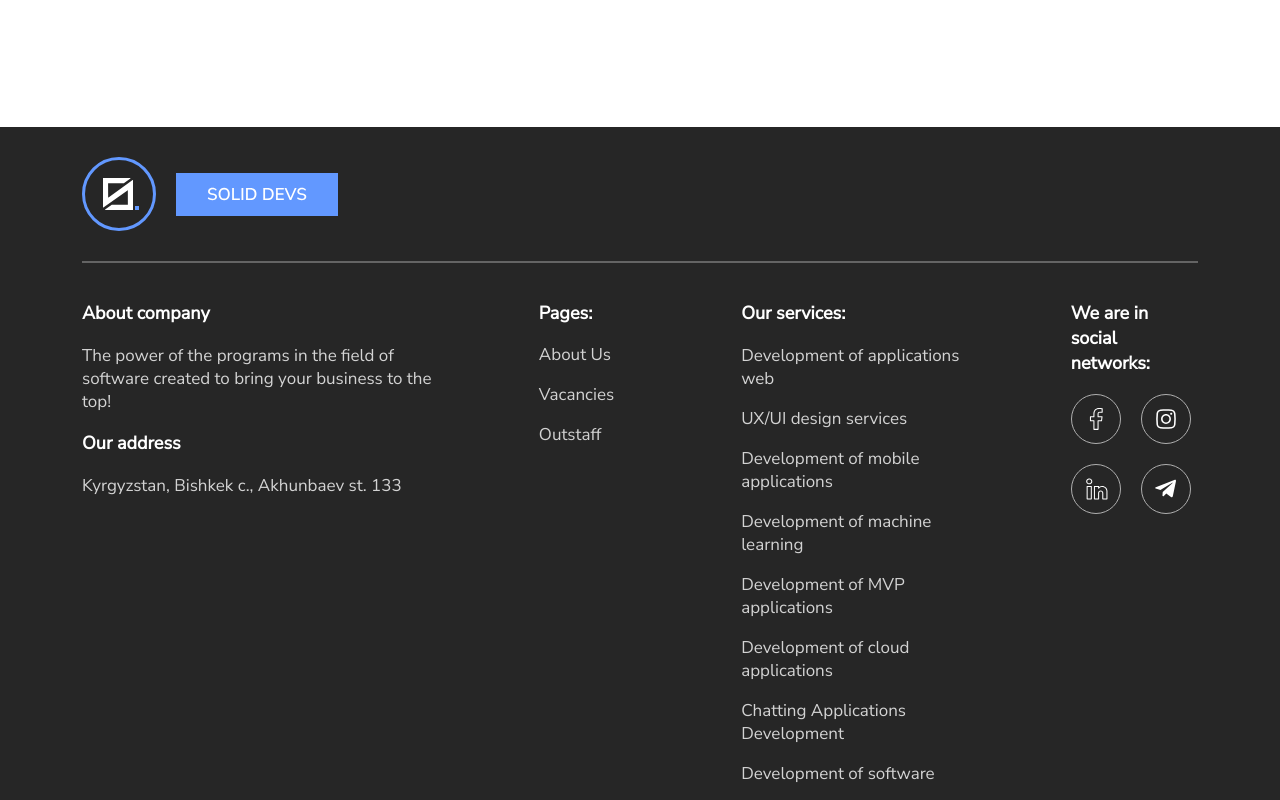
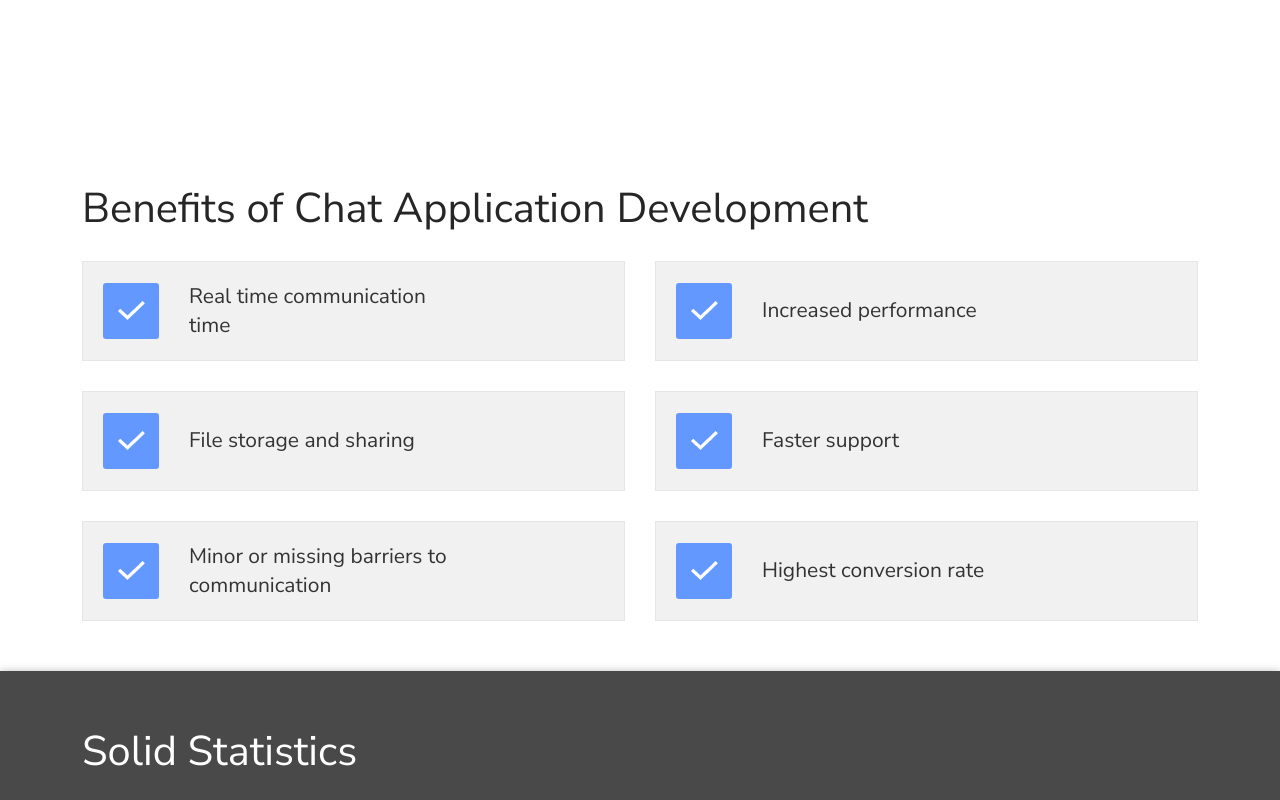
Before and after one commit to SolidDevs/solid-devs, a Next.js app: page /chatDev in a window 1280 px wide. Shown: the part 520-1320 px from the top of the page. Built offline with nearby package versions, Linux system fonts and the light colour scheme.

Commit message:
fix:little mistakes

```diff
--- a/src/components/benefitsAndStatistics/BenefitsAndStatistics.jsx
+++ b/src/components/benefitsAndStatistics/BenefitsAndStatistics.jsx
@@ -6,10 +6,11 @@ import { data_f_priority } from "@/constants/priority";
 import { data_f_information } from "@/constants/information";
 
 const BenefitsAndStatistics = ({ variant }) => {
-  const { t } = useTranslation();
+  const { t, i18n } = useTranslation();
+  const { language } = i18n;
   let data = variant == "statistic" ? data_f_information : data_f_priority;
 
-  const reasonsRender = useMemo(
+  const showRender = useMemo(
     () =>
       data.map((item, index) => (
         <ReusableContentCard
@@ -28,20 +29,22 @@ const BenefitsAndStatistics = ({ variant }) => {
     }
   }, [variant]);
 
-  const renderTitle = useMemo(() => {
+  const renderHeading = useMemo(() => {
     if (variant == "statistic") {
       return <h2>{t("benefitAndStatistic.information")}</h2>;
     } else {
       return <h2>{t("benefitAndStatistic.priority")}</h2>;
     }
-  }, [variant]);
+  }, [variant, language]);
   return (
     <div
-      className={variant == "statistic" ? scss.statisticCard : scss.priorityCard}
+      className={
+        variant == "statistic" ? scss.statisticCard : scss.priorityCard
+      }
     >
       <div className="container">
-        {renderTitle}
-        <div className={scss.priority__cards}>{reasonsRender}</div>
+        {renderHeading}
+        <div className={scss.priority__cards}>{showRender}</div>
       </div>
       {renderLine}
     </div>
--- a/src/components/benefitsAndStatistics/BenefitsAndStatistics.module.scss
+++ b/src/components/benefitsAndStatistics/BenefitsAndStatistics.module.scss
@@ -8,7 +8,6 @@ $line__height: calc(3vw + 2vh);
   padding: 20px 0px 50px;
 
   h2 {
-    font-family: "Nunito Sans";
     font-style: normal;
     width: 100%;
     font-weight: 300;
@@ -26,7 +25,6 @@ $line__height: calc(3vw + 2vh);
 
   h2 {
     white-space: nowrap;
-    font-family: "Nunito Sans";
     font-style: normal;
     width: 50%;
     font-weight: 300;
--- a/src/components/benefitsAndStatistics/contentCard/ReusableContentCard.module.scss
+++ b/src/components/benefitsAndStatistics/contentCard/ReusableContentCard.module.scss
@@ -1,7 +1,7 @@
 @import "../../../styles/variables.scss";
 
 .cards {
-  padding: 0px 25px;
+  padding: 20px 20px;
   background: #f1f1f1;
   border: 1px solid #e6e6e6;
   display: flex;
@@ -22,6 +22,7 @@
   }
 
   h3 {
+    margin: 0;
     width: 267px;
     height: 58px;
     font-style: normal;
--- a/src/components/servicesAndProcess/ServicesAndProcess.module.scss
+++ b/src/components/servicesAndProcess/ServicesAndProcess.module.scss
@@ -48,7 +48,3 @@ $line__height: calc(3vw + 2vh);
     grid-template-columns: 1fr;
   }
 }
-.main__line {
-  border: 1px solid #b8b8b8;
-  margin-top: 50px;
-}
--- a/src/pages/ChatDevPage.jsx
+++ b/src/pages/ChatDevPage.jsx
@@ -1,5 +1,6 @@
 import Footer from "@/components/Footer/Footer";
 import Header from "@/components/Header/Header";
+import BenefitsAndStatistics from "@/components/benefitsAndStatistics/BenefitsAndStatistics";
 import ReusableMainContent from "@/components/webMain/WebMain";
 import { chatMain } from "@/constants/reusableMain";
 
@@ -8,6 +9,8 @@ const ChatDevPage = () => {
     <>
       <Header />
       <ReusableMainContent data={chatMain} />
+      <BenefitsAndStatistics />
+      <BenefitsAndStatistics variant="statistic" />
       <Footer />
     </>
   );
--- a/src/pages/WebServicePage.jsx
+++ b/src/pages/WebServicePage.jsx
@@ -1,6 +1,5 @@
 import Footer from "@/components/Footer/Footer";
 import Header from "@/components/Header/Header";
-import BenefitsAndStatistics from "@/components/benefitsAndStatistics/BenefitsAndStatistics";
 import ContactUs from "@/components/contactUs/ContactUs";
 import ServicesAndProcess from "@/components/servicesAndProcess/ServicesAndProcess";
 import ReusableMainContent from "@/components/webMain/WebMain";
@@ -12,8 +11,6 @@ const WebServicePage = () => {
       <ReusableMainContent data={webMain} />
       <ServicesAndProcess />
       <ServicesAndProcess variant="process" />
-      <BenefitsAndStatistics />
-      <BenefitsAndStatistics variant="statistic" />
       <ContactUs />
       <Footer />
     </>
```
